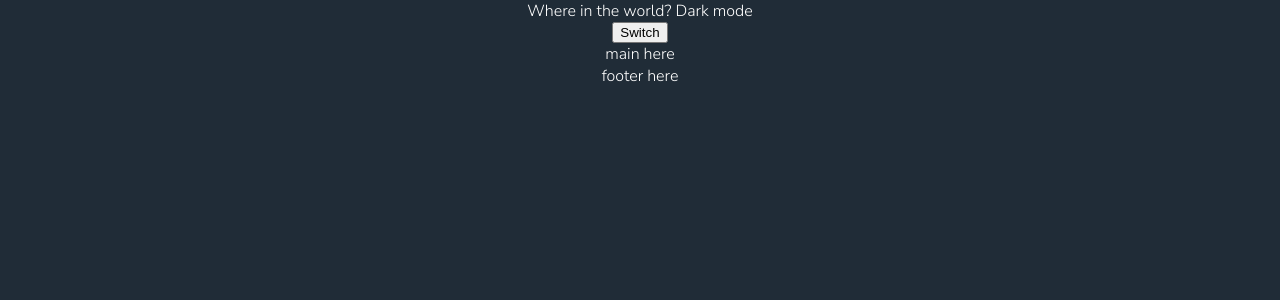
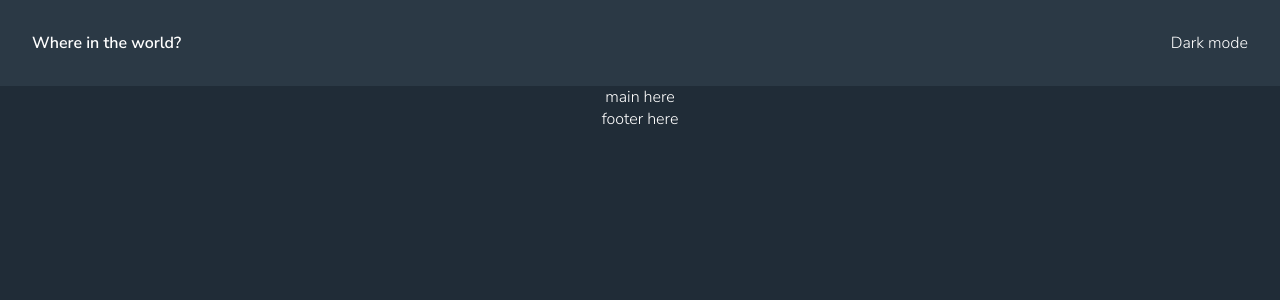
Before and after one commit to alessioitalo/nextjs-REST-countries-api, a Next.js app: page / in a window 1280 px wide. Shown: the top 300 px of the page. Built offline with nearby package versions, Linux system fonts and the light colour scheme.

Commit message:
add context, styled navbar

```diff
--- a/components/Layout.js
+++ b/components/Layout.js
@@ -3,7 +3,7 @@
 const Layout = ({ children }) => {
   return (
     <StyledLayout>
-      <Navbar />
+      <Navbar/>
       {children}
     </StyledLayout>
   );
--- a/components/Navbar.js
+++ b/components/Navbar.js
@@ -1,10 +1,24 @@
+import StyledNavbar from './styled-components/StyledNavbar';
+import { useContext } from 'react';
+import { CountriesContext } from '../store';
+
 const Navbar = () => {
-    return (
-        <nav>
-            Where in the world?
-            Dark mode
-        </nav>
-    );
-}
+  const ctx = useContext(CountriesContext);
+
+  const themeSwitcher = () => {
+    if (ctx.currentTheme === 'dark') {
+      ctx.setCurrentTheme('light');
+      return;
+    }
+    ctx.setCurrentTheme('dark');
+  };
+
+  return (
+    <StyledNavbar>
+      <div>Where in the world?</div>
+      <span onClick={themeSwitcher}>Dark mode</span>
+    </StyledNavbar>
+  );
+};
 
 export default Navbar;
--- /dev/null
+++ b/components/styled-components/StyledNavbar.js
@@ -0,0 +1,19 @@
+import styled from 'styled-components';
+
+const StyledNavbar = styled.nav`
+  ${'' /* width: 100%; */}
+  width: 100vw;
+  padding: 2rem;
+  background: ${(props) => props.theme.element};
+  display: flex;
+  justify-content: space-between;
+
+  div{
+      font-weight: 600;
+  }
+
+  span{
+    cursor: pointer;
+  }
+`;
+export default StyledNavbar;
--- a/pages/index.js
+++ b/pages/index.js
@@ -2,34 +2,14 @@
 import Layout from '../components/Layout';
 import { ThemeProvider } from 'styled-components';
 import { useState } from 'react';
-// import styles from '../styles/Home.module.css'
+import { lightTheme, darkTheme, CountriesContext } from '../store';
 
 export default function Home() {
-  // const theme = useContext(ThemeContext);
   const [currentTheme, setCurrentTheme] = useState('dark');
-  const themeSwitcher = () => {
-    console.log(currentTheme);
-    if (currentTheme === 'dark') {
-      setCurrentTheme('light');
-      return;
-    }
-    setCurrentTheme('dark');
-  };
-
-  const lightTheme = {
-    background: 'hsl(0, 0%, 98%)',
-    text: 'hsl(200, 15%, 8%)',
-    element: 'hsl(0, 0%, 100%)',
-  };
-
-  const darkTheme = {
-    background: 'hsl(207, 26%, 17%)',
-    text: 'hsl(0, 0%, 100%)',
-    element: 'hsl(209, 23%, 22%)',
-  };
 
   return (
     // <div className={styles.container}>
+    <CountriesContext.Provider value={{currentTheme, setCurrentTheme}}>
       <ThemeProvider theme={currentTheme === 'dark' ? darkTheme : lightTheme}>
         <Layout>
           <Head>
@@ -37,11 +17,11 @@
             <meta name='description' content='Frontend Mentor challenge ' />
             <link rel='icon' href='/favicon.ico' />
           </Head>
-        <button onClick={themeSwitcher}>Switch</button>
           <main>main here</main>
 
           <footer>footer here</footer>
         </Layout>
       </ThemeProvider>
+    </CountriesContext.Provider>
   );
 }
--- /dev/null
+++ b/store.js
@@ -0,0 +1,15 @@
+import { createContext } from 'react';
+
+export const lightTheme = {
+  background: 'hsl(0, 0%, 98%)',
+  text: 'hsl(200, 15%, 8%)',
+  element: 'hsl(0, 0%, 100%)',
+};
+
+export const darkTheme = {
+  background: 'hsl(207, 26%, 17%)',
+  text: 'hsl(0, 0%, 100%)',
+  element: 'hsl(209, 23%, 22%)',
+};
+
+export const CountriesContext = createContext({});
```
Lines whose indentation alone changed are shown as unchanged.
